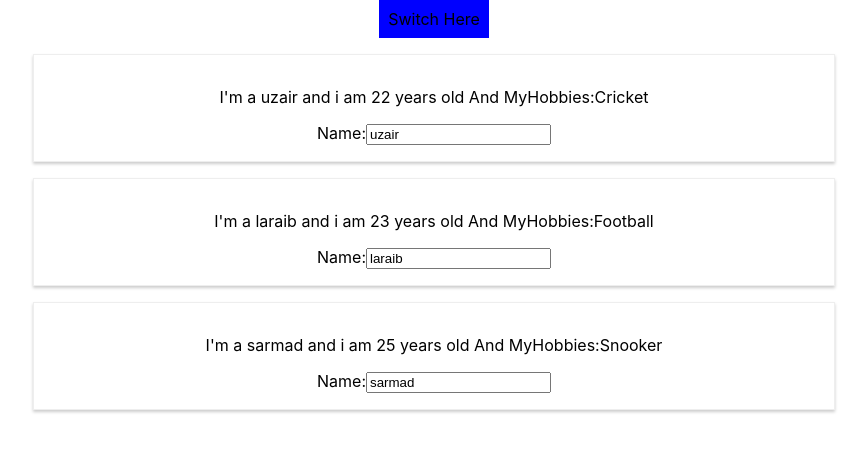
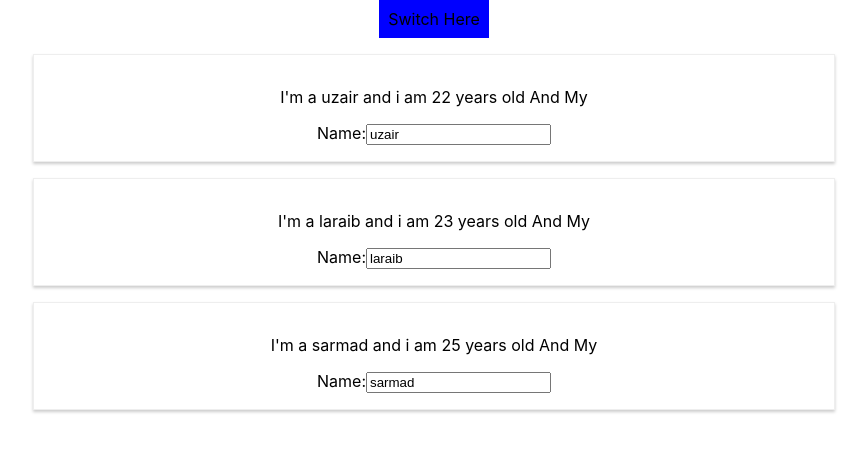
Before and after one commit to uzairqq/React-Js, a React (Create React App) app: page / in a window 1280 px wide. Both pictures are taken after a click on the button "Switch Here". Shown: the top 452 px of the page, without its empty margins (206-1073 px from the left). Built offline with nearby package versions, Linux system fonts and the light colour scheme.

Commit message:
outputting the list using map function

```diff
--- a/src/App.js
+++ b/src/App.js
@@ -45,14 +45,16 @@ class App extends Component {
       padding: '8px'
     };
 
-    let person = null;
+    let persons = null;
     if (this.state.showPerson) {
-      person =
+      persons = (
         <div>
-          <Person methodClick={this.SwitchNameMethod} name={this.state.users[0].name} age={this.state.users[0].age}>Hobbies:{this.state.users[0].hobbies}</Person>
-          <Person changedName={this.changeValuesMethod} name={this.state.users[1].name} age={this.state.users[1].age}>Hobbies:{this.state.users[1].hobbies}</Person>
-          <Person name={this.state.users[2].name} age={this.state.users[2].age}>Hobbies:{this.state.users[2].hobbies}</Person>
+          {this.state.users.map(pers => {
+            return <Person name={pers.name} age={pers.age} />
+          })
+          }
         </div>
+      );
     }
 
     return (
@@ -60,7 +62,7 @@ class App extends Component {
         <button
           style={buttonStyle}
           onClick={this.togglePersonsMethod}>Switch Here</button>
-        {person}
+        {persons}
 
       </div>
     );
```
